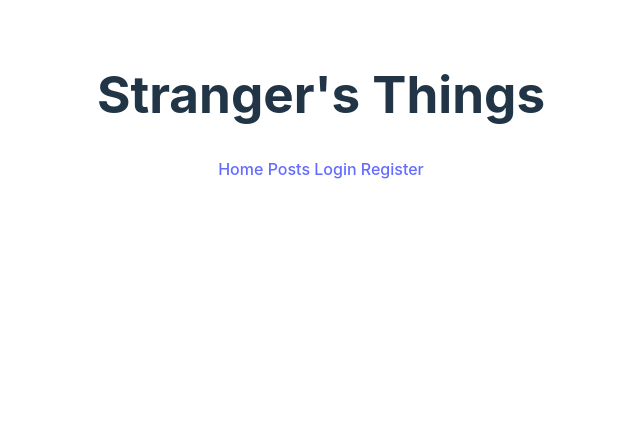
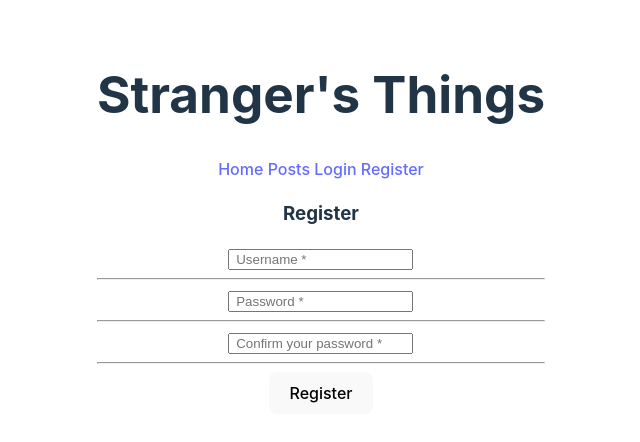
Before and after one commit to Block30-Team1/Strangers-Things, a React (Vite) app: page /Register in a window 1280 px wide. Shown: the top 442 px of the page, without its empty margins (319-959 px from the left). Built offline with nearby package versions, Linux system fonts and the light colour scheme.

Commit message:
Add: Added the form to the register.jsx and added the http fetch request with token in form.jsx

```diff
--- a/src/API/index.js
+++ b/src/API/index.js
@@ -9,3 +9,22 @@ export const fetchAllPosts = async () => {
     return result.data.posts;
 
 }
+
+export const registerUrl = async (registerUser) => {
+    const response = await fetch(`${BASE_URL}/users/register`, {
+        method: "POST",
+        headers: {
+            "Content-Type": "application/json",
+            Authorization: `Bearer ${token}` //token
+        },
+        body: JSON.stringify({
+            user: {
+                username: registerUser.username,
+                password: registerUser.password
+
+            }
+        })
+    });
+    const result = await response.json();
+    return result;
+}
--- a/src/App.jsx
+++ b/src/App.jsx
@@ -13,18 +13,18 @@ function App() {
     <div id="container">
      <h1> Stranger's Things </h1>
       <div id="navbar">
-        <Link classname="nav-item" to="/"> Home </Link>
-        <Link classname="nav-item" to="/posts"> Posts </Link>
-        <Link classname="nav-item" to="/login"> Login </Link>
-        <Link className='nav-item' to = '/register'> Register </Link>
+        <Link className="nav-item" to="/"> Home </Link>
+        <Link className="nav-item" to="/Posts"> Posts </Link>
+        <Link className="nav-item" to="/Login"> Login </Link>
+        <Link className="nav-item" to="/Register"> Register </Link>
       </div>
 
       <div>
         <Routes>
           <Route Path='/' element={<Home/>} />
-          <Route path='/posts' element={<Posts/>} />
-          <Route path='/login' element={<Login/>} />
-          <Route path ='/register' element={<Register/>} />
+          <Route path='/Posts' element={<Posts/>} />
+          <Route path='/Register' element={<Register/>} />
+          <Route path='/Login' element={<Login/>} />
         </Routes>
       </div>
      </div>
--- a/src/Components/Register.jsx
+++ b/src/Components/Register.jsx
@@ -1,7 +1,59 @@
+import { registerUrl } from '../API/index';
+import { useState } from 'react';
+
 export default function Register() {
+    const [username, setUsername] = useState('');
+    const [password, setPassword] = useState('');
+    const [confirmPassword, setConfirmPassword] = useState('');
+    const [result, setRegister] = useState({});
+    async function handleSubmit(e) {
+        e.preventDefault();
+        try{
+            const result = await registerUrl();
+            setRegister(result);
+        console.log({ username, password, confirmPassword })
 
-    return (
-        <>
-        </>
-    )
+        }catch (error) {
+            console.error(error);
+        }
+        setUsername("");
+
+    }
+
+    async function passwordVerification () {
+
+
+    if (confirmPassword === password){
+        console.log("Results match!");
+    } else {
+        alert("Passwords don't match");
+        return false;
+    }
 }
+
+
+
+    return <form method="post" onSubmit={handleSubmit}>
+
+        <h3> Register </h3>
+        <label>
+        <input value={username} onChange={(e) => setUsername(e.target.value)} required
+        placeholder=" Username *"/>
+        </label>
+        <hr />
+        <label>
+        <input value={password} onChange={(e) => setPassword(e.target.value)} required
+        placeholder=" Password *" maxLenght="8" minLength="6"/>
+        </label>
+        <hr />
+        <label>
+        <input value={confirmPassword} onChange={(e) => setConfirmPassword(e.target.value)} required
+        placeholder=" Confirm your password *" maxLenght="8" minLength="6" />
+        </label>
+        <hr />
+        <label>
+        <button type="submit"> Register </button>
+        </label>
+    </form>
+
+}
```
Also changed, not shown: src/form.jsx (added, +51 -0 lines).
